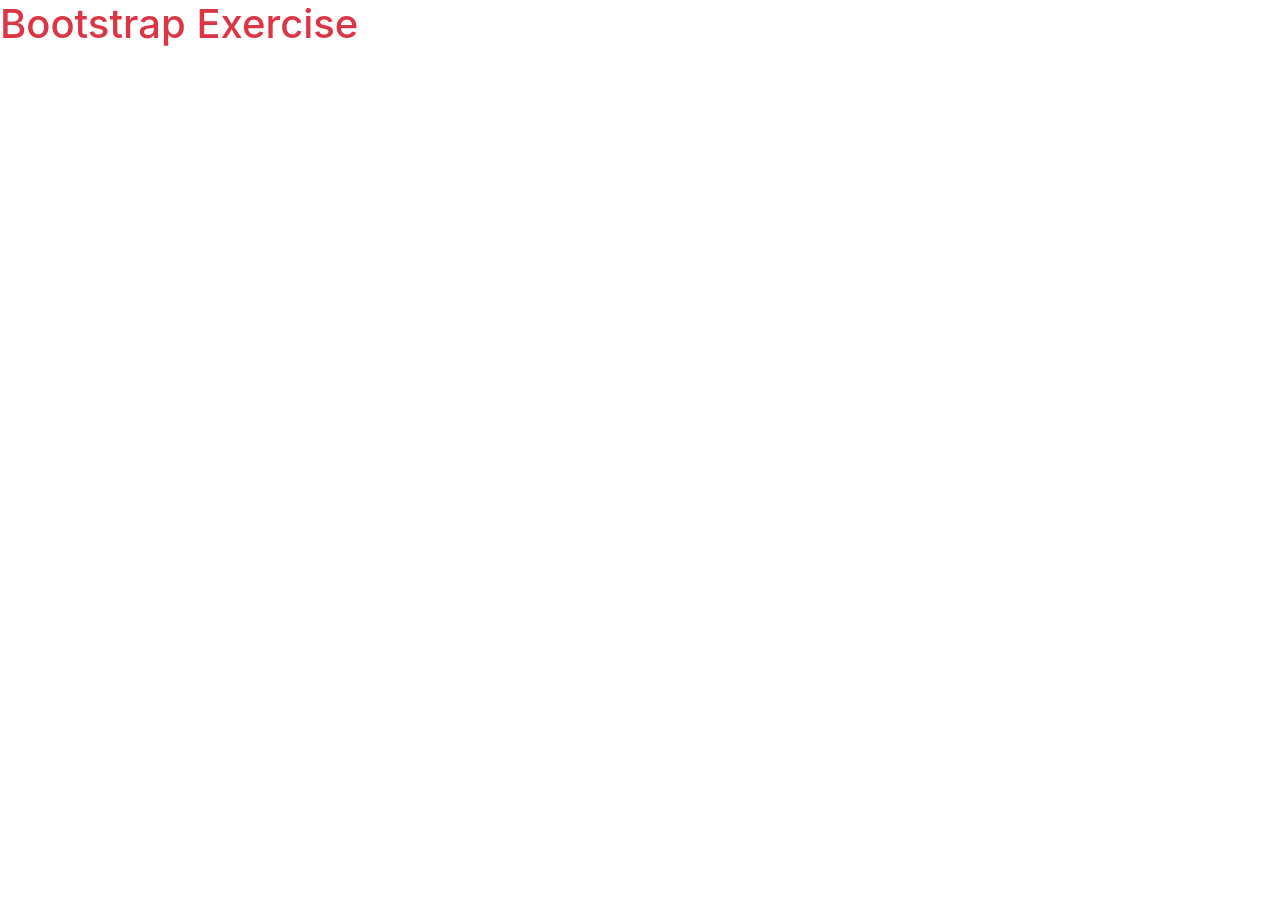
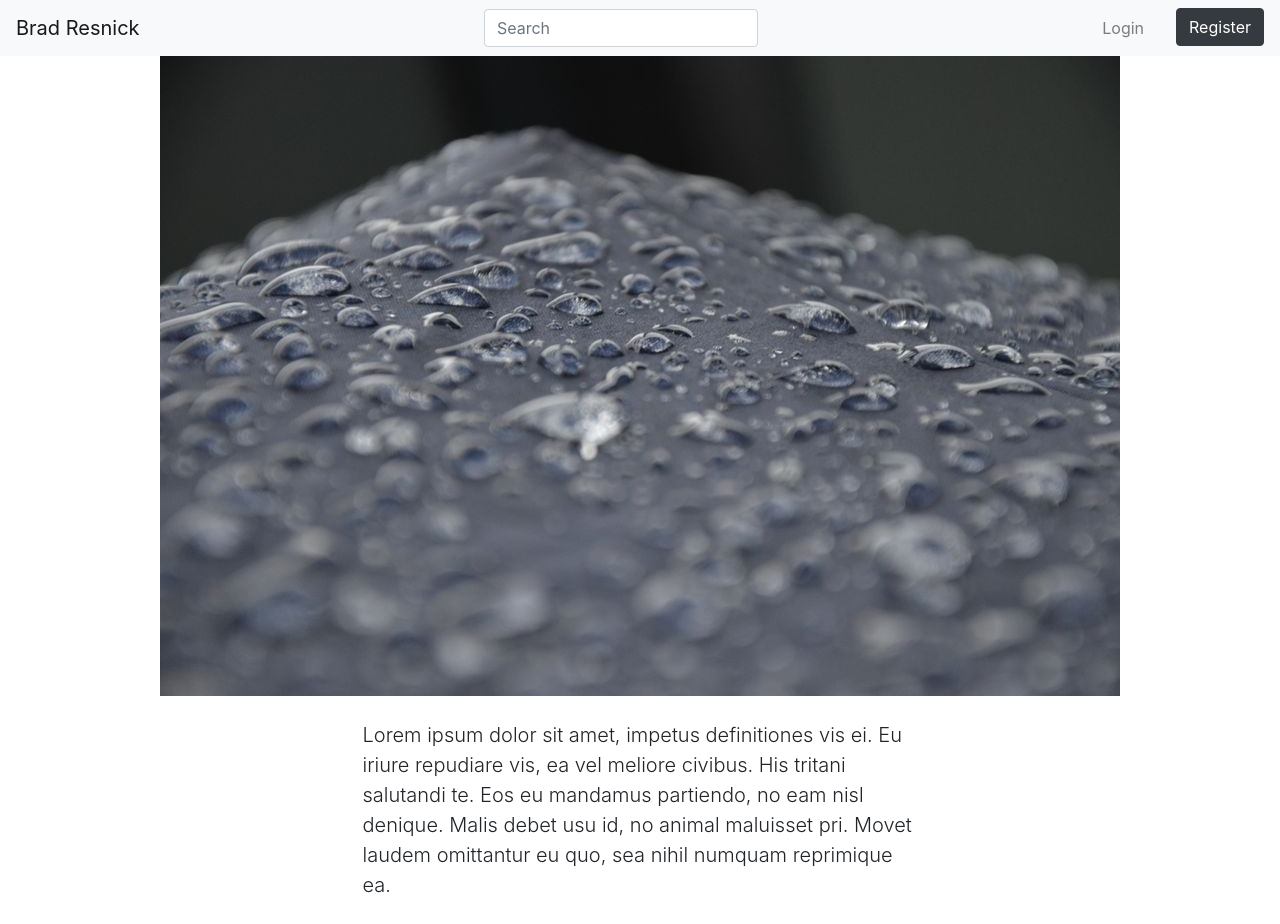
Before and after one commit to brad991/Bootsrap-Exercise, a plain HTML site: page index.html in a window 1280 px wide. Before the commit the page ends 800 px from the top, so only its background shows below. Drawn offline with nearby package versions, Linux system fonts and the light colour scheme.

Commit message:
create header and nav, add image, add opening paragrapgh

```diff
--- a/index.html
+++ b/index.html
@@ -9,9 +9,39 @@
 </head>
 <body>
 
-	<h1 class="text-danger">
-	Bootstrap Exercise
-	</h1>
+<header>
+	<nav class="navbar navbar-expand-lg navbar-light bg-light">
+  <a class="navbar-brand" href="#">Brad Resnick</a>
+  <button class="navbar-toggler" type="button" data-toggle="collapse" data-target="#navbarSupportedContent" aria-controls="navbarSupportedContent" aria-expanded="false" aria-label="Toggle navigation">
+    <span class="navbar-toggler-icon"></span>
+  </button>
+
+  <div class="collapse navbar-collapse" id="navbarSupportedContent">
+  	<form class="form-inline my-2 my-lg-0 mx-auto">
+      <input class="form-control mr-sm-2" type="search" placeholder="Search" aria-label="Search">
+      <button class="btn btn-outline-success my-2 my-sm-0 sr-only" type="submit">Search</button>
+    </form>
+
+    <ul class="navbar-nav">
+      <li class="nav-item mr-4">
+        <a class="nav-link" href="#">Login</a>
+      </li>
+      <li class="nav-item">
+        <a class="btn btn-dark" href="#">Register</a>
+      </li>
+       </ul>
+
+  </div>
+</nav>
+</header>
+
+<main class="container">
+	<img class="d-block img-fluid mx-auto" src="assets/images/image-1.jpg" alt="droplets of water on fabric">
+
+	<p class="lead my-4 mx-auto w-50">Lorem ipsum dolor sit amet, impetus definitiones vis ei. Eu iriure repudiare vis, ea vel meliore civibus. His tritani salutandi te. Eos eu mandamus partiendo, no eam nisl denique. Malis debet usu id, no animal maluisset pri. Movet laudem omittantur eu quo, sea nihil numquam reprimique ea.
+	</p>
+
+</main>
 
 	<script src="https://code.jquery.com/jquery-3.3.1.slim.min.js" integrity="sha384-q8i/X+965DzO0rT7abK41JStQIAqVgRVzpbzo5smXKp4YfRvH+8abtTE1Pi6jizo" crossorigin="anonymous"></script>
 	<script src="https://cdnjs.cloudflare.com/ajax/libs/popper.js/1.14.7/umd/popper.min.js" integrity="sha384-UO2eT0CpHqdSJQ6hJty5KVphtPhzWj9WO1clHTMGa3JDZwrnQq4sF86dIHNDz0W1" crossorigin="anonymous"></script>
```
Also changed, not shown: assets/images/image-1.jpg (added).
